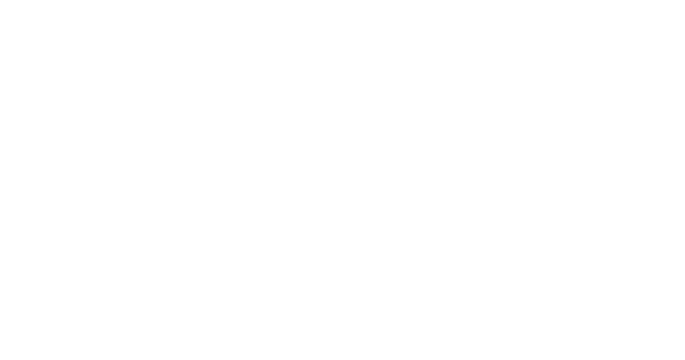
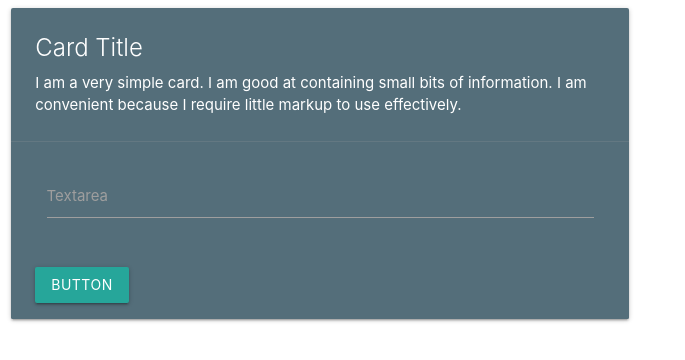
Before and after one commit to StuMartin22/genre-finder, a plain HTML site: page index.html in a window 1280 px wide. Shown: the whole page, without its empty margins (0-685 px from the left). Drawn offline with nearby package versions, Linux system fonts and the light colour scheme.

Commit message:
created basic search page

```diff
--- a/index.html
+++ b/index.html
@@ -4,9 +4,39 @@
     <meta charset="UTF-8">
     <meta http-equiv="X-UA-Compatible" content="IE=edge">
     <meta name="viewport" content="width=device-width, initial-scale=1.0">
-    <title>Document</title>
+    <link href="https://fonts.googleapis.com/icon?family=Material+Icons" rel="stylesheet">
+    <link type="text/css" rel="stylesheet" href="css/materialize.min.css"  media="screen,projection"/>
+    <link rel="stylesheet" href="./assets/css/style.css">
+    <title>Genre Finder Search Page</title>
 </head>
 <body>
+    <div class="row">
+        <div class="col s12 m6">
+          <div class="card blue-grey darken-1">
+            <div class="card-content white-text">
+              <span class="card-title">Card Title</span>
+              <p>I am a very simple card. I am good at containing small bits of information.
+              I am convenient because I require little markup to use effectively.</p>
+            </div>
+            <div class="card-action">
+                <form class="col s12">
+                    <div class="row">
+                      <div class="input-field col s12">
+                        <textarea id="textarea1" class="materialize-textarea"></textarea>
+                        <label for="textarea1">Textarea</label>
+                      </div>
+                    </div>
+                </form>
+                <a class="waves-effect waves-light btn">button</a>
+            </div>
+          </div>
+        </div>
+        </div>
+    </div>
 
+
+
+    <script type="text/javascript" src="js/materialize.min.js"></script>
+    <script src="./assets/javascript/script.js"></script>
 </body>
 </html>
```
Also changed, not shown: results.html (added, +19 -0 lines).
